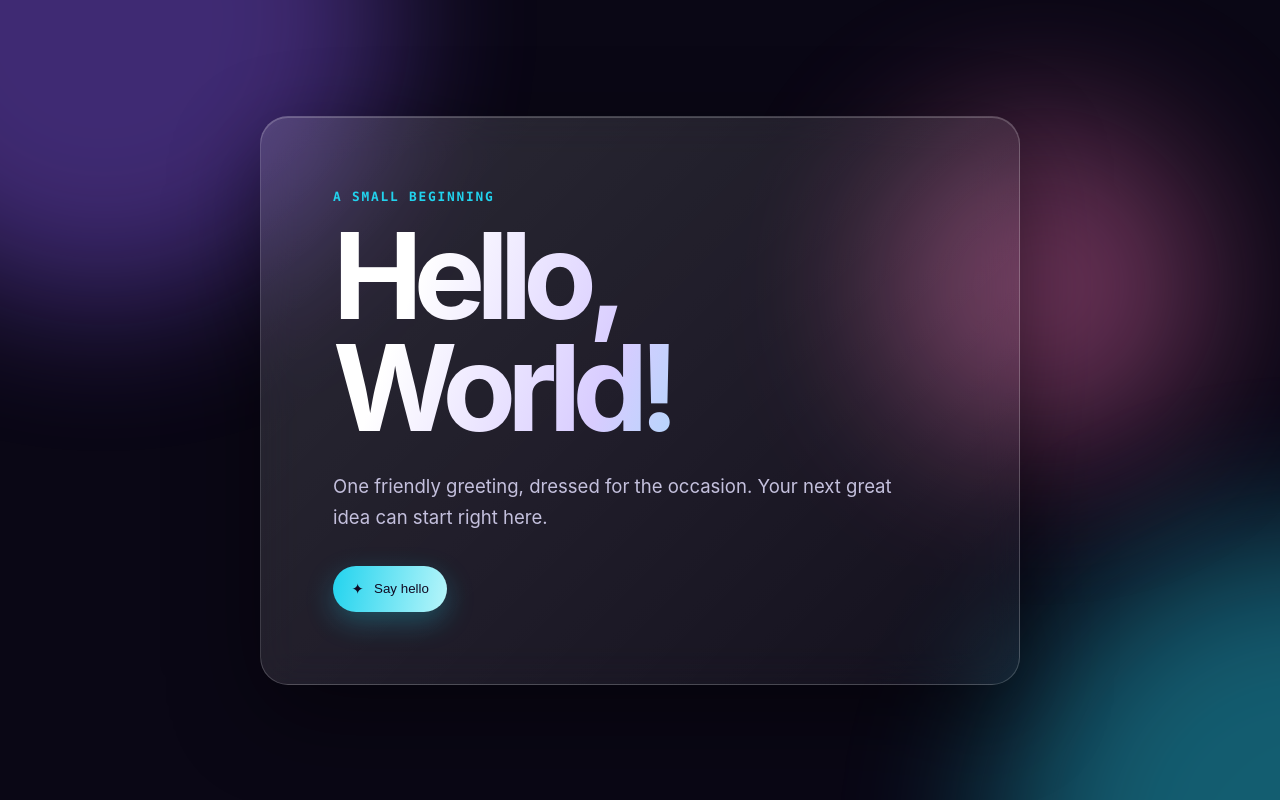
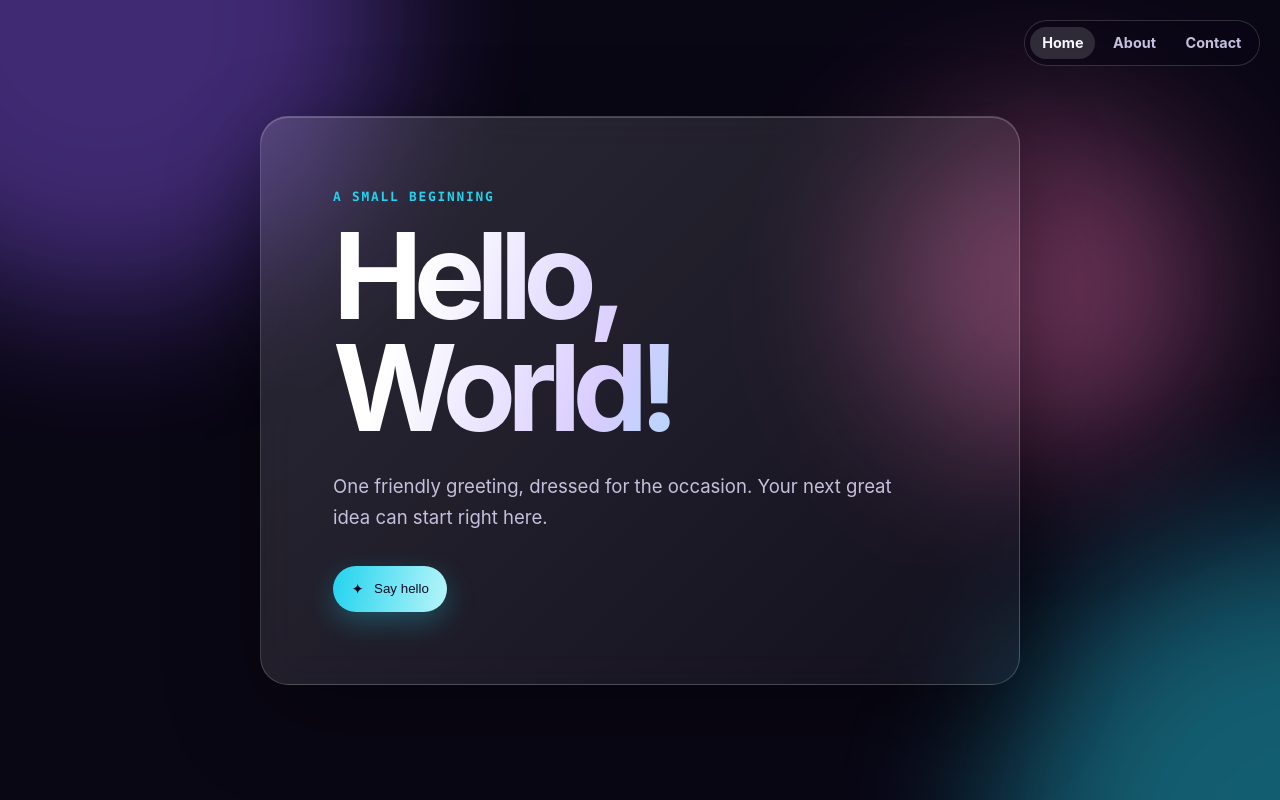
Before and after one commit to kunjaswain/Project-1, a plain HTML site: page hello-world.htm in a window 1280 px wide. Drawn offline with Linux system fonts and the light colour scheme.

Commit message:
added abou and contact

```diff
--- a/hello-world.htm
+++ b/hello-world.htm
@@ -22,7 +22,7 @@
       margin: 0;
       display: grid;
       place-items: center;
-      overflow: hidden;
+      overflow-x: hidden;
       background: #0a0715;
       color: var(--ink);
       font-family: Inter, ui-sans-serif, system-ui, -apple-system, BlinkMacSystemFont, "Segoe UI", sans-serif;
@@ -52,6 +52,30 @@
       backdrop-filter: blur(20px);
       animation: arrive .8s cubic-bezier(.2,.8,.2,1) both;
     }
+
+    nav {
+      position: fixed;
+      z-index: 1;
+      top: 1.25rem;
+      right: 1.25rem;
+      display: flex;
+      gap: .35rem;
+      padding: .35rem;
+      border: 1px solid rgba(255, 255, 255, .16);
+      border-radius: 999px;
+      background: rgba(10, 7, 21, .55);
+      backdrop-filter: blur(12px);
+    }
+    nav a {
+      padding: .48rem .75rem;
+      border-radius: 999px;
+      color: var(--muted);
+      font-size: .9rem;
+      font-weight: 700;
+      text-decoration: none;
+      transition: background .2s ease, color .2s ease;
+    }
+    nav a:hover, nav a[aria-current="page"] { background: rgba(255,255,255,.14); color: var(--ink); }
 
     .eyebrow {
       margin: 0 0 1rem;
@@ -109,6 +133,11 @@
 </head>
 <body>
   <div class="orb one"></div><div class="orb two"></div><div class="orb three"></div>
+  <nav aria-label="Primary navigation">
+    <a href="hello-world.htm" aria-current="page">Home</a>
+    <a href="about.htm">About</a>
+    <a href="contact.htm">Contact</a>
+  </nav>
   <main>
     <p class="eyebrow">A small beginning</p>
     <h1>Hello, World!</h1>
--- /dev/null
+++ b/site.css
@@ -0,0 +1,14 @@
+:root { color-scheme: dark; --ink:#f8f7ff; --muted:#c4c0dd; --violet:#8b5cf6; --cyan:#22d3ee; --pink:#f472b6; }
+* { box-sizing: border-box; }
+body { min-height:100vh; margin:0; display:grid; place-items:center; overflow-x:hidden; background:#0a0715; color:var(--ink); font-family:Inter,ui-sans-serif,system-ui,-apple-system,BlinkMacSystemFont,"Segoe UI",sans-serif; }
+.orb { position:fixed; width:34rem; aspect-ratio:1; border-radius:50%; filter:blur(70px); opacity:.42; animation:drift 12s ease-in-out infinite alternate; }
+.orb.one { background:var(--violet); top:-17rem; left:-12rem; }.orb.two { background:var(--cyan); right:-15rem; bottom:-17rem; animation-delay:-5s; }.orb.three { background:var(--pink); width:18rem; right:12%; top:12%; animation-delay:-9s; }
+nav { position:fixed; z-index:1; top:1.25rem; right:1.25rem; display:flex; gap:.35rem; padding:.35rem; border:1px solid rgba(255,255,255,.16); border-radius:999px; background:rgba(10,7,21,.55); backdrop-filter:blur(12px); }
+nav a { padding:.48rem .75rem; border-radius:999px; color:var(--muted); font-size:.9rem; font-weight:700; text-decoration:none; transition:background .2s ease,color .2s ease; } nav a:hover,nav a[aria-current="page"] { background:rgba(255,255,255,.14); color:var(--ink); }
+main { width:min(92vw,760px); position:relative; padding:clamp(2rem,6vw,4.5rem); border:1px solid rgba(255,255,255,.18); border-radius:28px; background:linear-gradient(135deg,rgba(255,255,255,.14),rgba(255,255,255,.04)); box-shadow:0 30px 90px rgba(0,0,0,.45),inset 0 1px rgba(255,255,255,.2); backdrop-filter:blur(20px); animation:arrive .8s cubic-bezier(.2,.8,.2,1) both; }
+.eyebrow { margin:0 0 1rem; color:var(--cyan); font:700 .8rem/1.2 ui-monospace,SFMono-Regular,Menlo,Consolas,monospace; letter-spacing:.14em; text-transform:uppercase; }
+h1 { max-width:10ch; margin:0; font-size:clamp(3.2rem,11vw,7.5rem); line-height:.93; letter-spacing:-.075em; background:linear-gradient(110deg,#fff 15%,#d8ccff 48%,#72e7f5 85%); -webkit-background-clip:text; background-clip:text; color:transparent; }
+p { max-width:48ch; margin:1.7rem 0 2rem; color:var(--muted); font-size:clamp(1rem,2vw,1.16rem); line-height:1.7; }
+.button { display:inline-flex; align-items:center; gap:.65rem; padding:.9rem 1.15rem; border:0; border-radius:999px; cursor:pointer; color:#100a23; background:linear-gradient(100deg,var(--cyan),#b7f5fa); font:700 .95rem/1 inherit; text-decoration:none; box-shadow:0 10px 28px rgba(34,211,238,.28); transition:transform .2s ease,box-shadow .2s ease; }.button:hover { transform:translateY(-3px); box-shadow:0 16px 32px rgba(34,211,238,.4); }.spark { font-size:1.1em; }
+@keyframes drift { to { transform:translate(4rem,3rem) scale(1.15); } } @keyframes arrive { from { opacity:0; transform:translateY(22px) scale(.98); } }
+@media (max-width:520px) { nav { left:50%; right:auto; transform:translateX(-50%); } main { margin-top:3.5rem; } } @media (prefers-reduced-motion:reduce) { *,*::before,*::after { animation-duration:.01ms!important; transition-duration:.01ms!important; } }
```
Also changed, not shown: about.htm (added, +22 -0 lines), contact.htm (added, +22 -0 lines).
